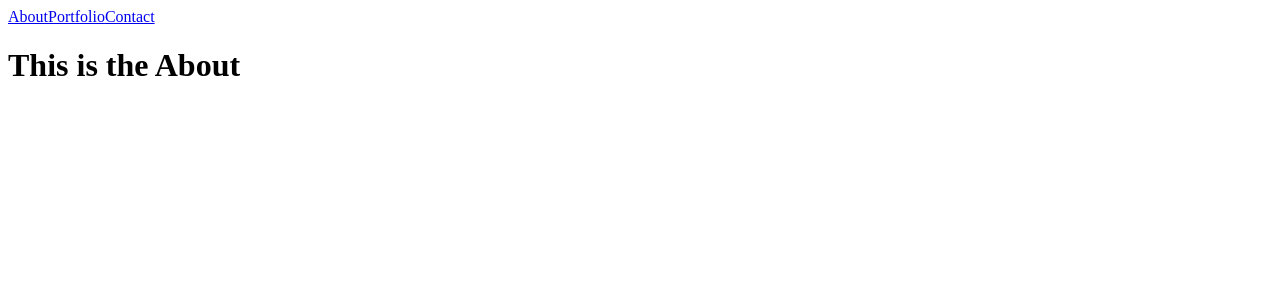
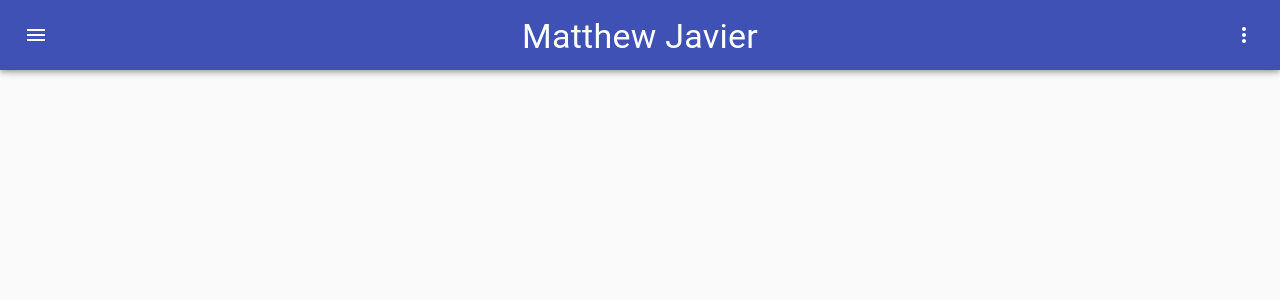
Before and after one commit to mattjavier/react-portfolio, a React (Create React App) app: page / in a window 1280 px wide. Shown: the top 300 px of the page. Built offline with nearby package versions, Linux system fonts and the light colour scheme.

Commit message:
more button, links to github and linkedin, nav

```diff
--- a/package.json
+++ b/package.json
@@ -3,6 +3,8 @@
   "version": "0.1.0",
   "private": true,
   "dependencies": {
+    "@material-ui/core": "^4.11.0",
+    "@material-ui/icons": "^4.9.1",
     "@testing-library/jest-dom": "^4.2.4",
     "@testing-library/react": "^9.5.0",
     "@testing-library/user-event": "^7.2.1",
--- a/public/index.html
+++ b/public/index.html
@@ -22,7 +22,7 @@
       work correctly both with client-side routing and a non-root public URL.
       Learn how to configure a non-root public URL by running `npm run build`.
     -->
-    <title>React App</title>
+    <title>Matthew Javier</title>
   </head>
   <body>
     <noscript>You need to enable JavaScript to run this app.</noscript>
--- a/src/App.js
+++ b/src/App.js
@@ -4,15 +4,108 @@
 import Portfolio from './pages/Portfolio'
 import Contact from './pages/Contact'
 
+import { makeStyles } from '@material-ui/core/styles'
+import AppBar from '@material-ui/core/AppBar'
+import CssBaseline from '@material-ui/core/CssBaseline'
+import Toolbar from '@material-ui/core/Toolbar'
+import Typography from '@material-ui/core/Typography'
+import IconButton from '@material-ui/core/IconButton'
+import MenuIcon from '@material-ui/icons/Menu'
+import MoreIcon from '@material-ui/icons/MoreVert'
+import Menu from '@material-ui/core/Menu'
+import MenuItem from '@material-ui/core/MenuItem'
+import Fade from '@material-ui/core/Fade'
+import LinkedInIcon from '@material-ui/icons/LinkedIn'
+import GitHubIcon from '@material-ui/icons/GitHub';
+
+const useStyles = makeStyles((theme) => ({
+  text: {
+    padding: theme.spacing(2, 2, 0),
+  },
+  paper: {
+    paddingBottom: 50,
+  },
+  list: {
+    marginBottom: theme.spacing(2),
+  },
+  subheader: {
+    backgroundColor: theme.palette.background.paper,
+  },
+  appBar: {
+    top: 'auto',
+    bottom: 0,
+  },
+  grow: {
+    flexGrow: 1,
+  },
+  fabButton: {
+    position: 'absolute',
+    zIndex: 1,
+    top: -30,
+    left: 0,
+    right: 0,
+    margin: '0 auto',
+  },
+}))
+
 const App = () => {
+
+  const classes = useStyles()
+
+  const [anchorEl, setAnchorEl] = React.useState(null)
+  const open = Boolean(anchorEl)
+
+  const handleClick = (event) => {
+    setAnchorEl(event.currentTarget)
+  }
+
+  const handleClose = () => {
+    setAnchorEl(null)
+  }
+
   return (
     <Router>
       <div>
-        <nav>
+        {/* <nav>
           <Link to="/">About</Link>
           <Link to="/portfolio">Portfolio</Link>
           <Link to="/contact">Contact</Link>
-        </nav>
+        </nav> */}
+        <CssBaseline />
+        <AppBar>
+          <Toolbar>
+            <IconButton edge="start" color="inherit" className={classes.appBar}>
+              <MenuIcon />
+            </IconButton>
+            <div className={classes.grow} />
+            <Typography className={classes.text} variant="h4" gutterBottom>
+              Matthew Javier
+            </Typography>
+            <div className={classes.grow} />
+            <IconButton aria-controls="fade-menu" aria-haspopup="true" onClick={handleClick} edge="end" color="inherit">
+              <MoreIcon />
+            </IconButton>
+            <Menu
+              id="fade-menu"
+              anchorEl={anchorEl}
+              keepMounted
+              open={open}
+              onClose={handleClose}
+              TransitionComponent={Fade}
+            >
+              <MenuItem onClick={handleClose} >
+                <a href="https://linkedin.com/in/mattjavier7" target="_blank">
+                  <LinkedInIcon />
+                </a>
+              </MenuItem>
+              <MenuItem onClick={handleClose}>
+                <a href="https://github.com/mattjavier" target="_blank">
+                  GitHub <GitHubIcon />
+                </a>
+              </MenuItem>
+            </Menu>
+          </Toolbar>
+        </AppBar>
         <Switch>
           <Route exact path="/" component={About} />
           <Route path="/portfolio" component={Portfolio} />
```
Also changed, not shown: 1 other file (tests, documents, lock files or other folders).
